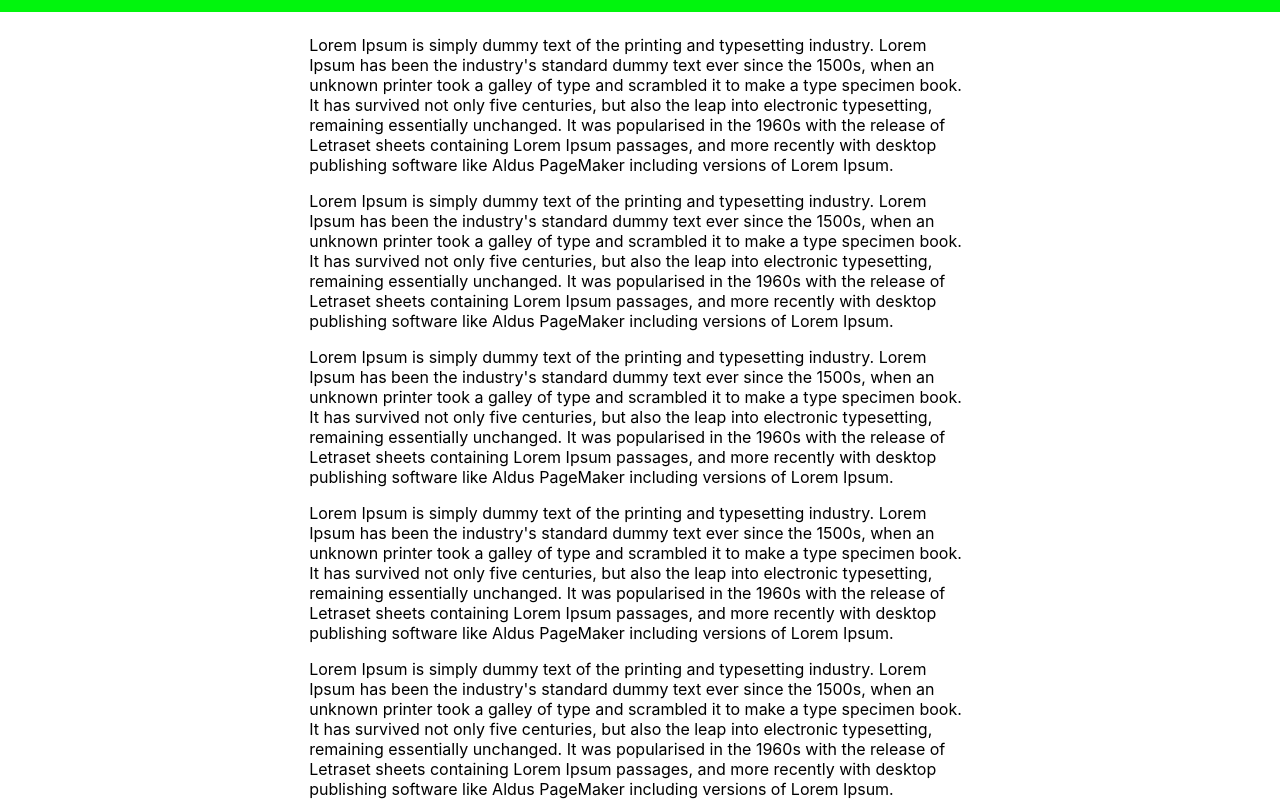
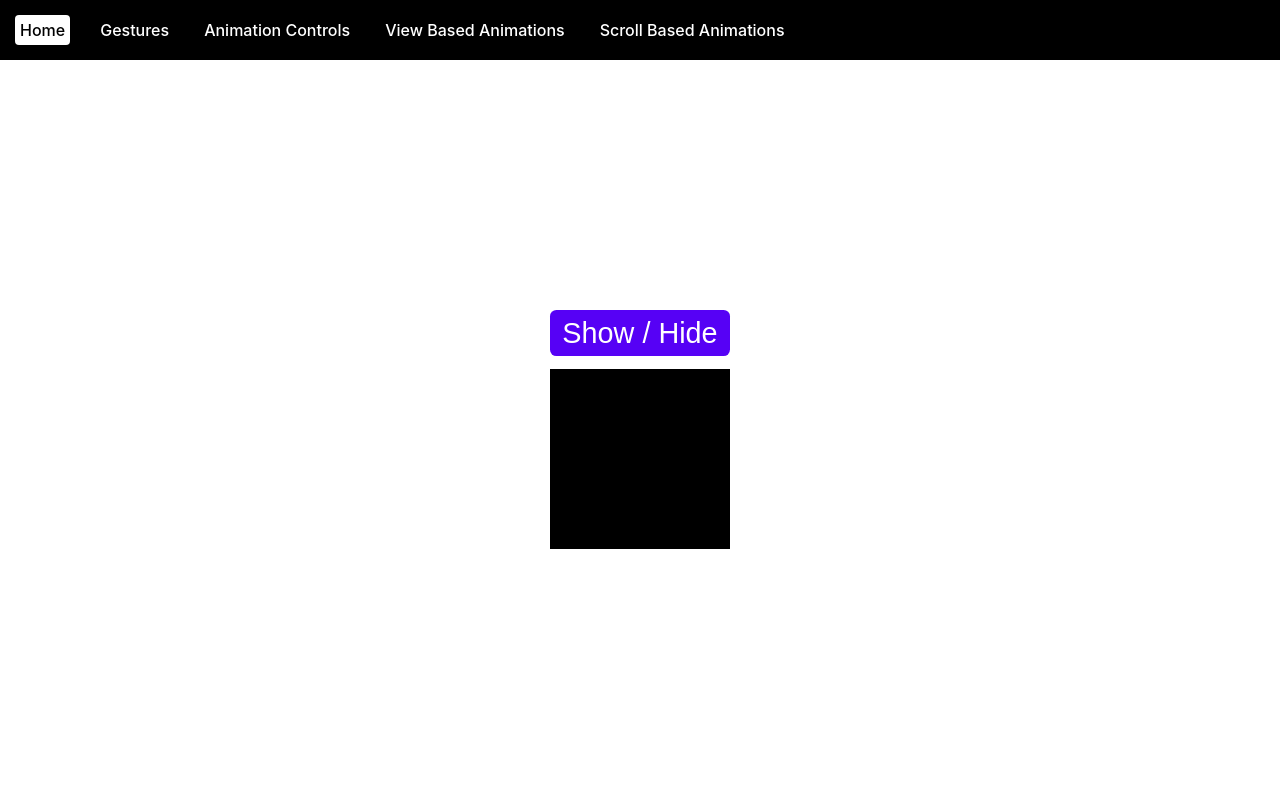
Before and after one commit to Shahrukh-elRed/framer-motion-demo, a React (Create React App) app: page / in a window 1280 px wide. Shown: the top 801 px of the page. Built offline with nearby package versions, Linux system fonts and the light colour scheme.

Commit message:
added routing and navbar for all different components

```diff
--- a/package.json
+++ b/package.json
@@ -9,6 +9,7 @@
     "framer-motion": "^11.2.10",
     "react": "^18.3.1",
     "react-dom": "^18.3.1",
+    "react-router-dom": "^6.23.1",
     "react-scripts": "5.0.1",
     "web-vitals": "^2.1.4"
   },
--- a/src/App.css
+++ b/src/App.css
@@ -1,7 +1,38 @@
+.page_not_found_container {
+    display: flex;
+    align-items: center;
+    justify-content: center;
+    gap: 18px;
+}
+
+.nav_bar {
+    display: flex;
+    flex-wrap: wrap;
+    gap: 25px;
+    font-weight: 500;
+    background-color: #000;
+    padding: 15px;
+}
+
+.nav_bar_item {
+    color: #fff;
+    padding: 5px;
+    cursor: pointer;
+}
+
+.active_nav_bar_item {
+    background-color: #fff;
+    color: #000;
+    padding: 10px;
+    border-radius: 4px;
+    padding: 5px;
+    cursor: pointer;
+}
+
 .basics_of_motion {
     display: grid;
     place-content: center;
-    height: 100vh;
+    height: calc(100vh - 61px);
     gap: 0.8rem;
 }
 
--- a/src/App.js
+++ b/src/App.js
@@ -1,18 +1,11 @@
 import './App.css';
-import AnimationControls from './components/AnimationControls';
-import BasicsOfMotion from './components/BasicsOfMotion';
-import Gestures from './components/Gestures';
-import ScrollAnimations from './components/ScrollAnimations';
-import ViewBasedAnimations from './components/ViewBasedAnimations';
+import Routing from './Routing';
 
 function App() {
+
   return (
     <>
-      {/* <BasicsOfMotion /> */}
-      {/* <Gestures /> */}
-      {/* <AnimationControls /> */}
-      {/* <ViewBasedAnimations /> */}
-      <ScrollAnimations />
+    <Routing />
     </>
   );
 }
--- /dev/null
+++ b/src/Routing.jsx
@@ -0,0 +1,27 @@
+import { BrowserRouter, Route, Routes } from 'react-router-dom';
+import AnimationControls from './components/AnimationControls';
+import BasicsOfMotion from './components/BasicsOfMotion';
+import Gestures from './components/Gestures';
+import ScrollAnimations from './components/ScrollAnimations';
+import ViewBasedAnimations from './components/ViewBasedAnimations';
+import Error404Page from './components/Error404Page';
+import Layout from './components/Layout';
+
+const Routing = () => {
+    return (
+        <BrowserRouter>
+            <Routes>
+            <Route path="/" element={<Layout />}>
+                <Route index element={<BasicsOfMotion />} />
+                <Route path="gestures" element={<Gestures />} />
+                <Route path="animation-controls" element={<AnimationControls />} />
+                <Route path="view-based-animations" element={<ViewBasedAnimations />} />
+                <Route path="scroll-based-animations" element={<ScrollAnimations />} />
+                <Route path="*" element={<Error404Page />} />
+            </Route>
+            </Routes>
+        </BrowserRouter>
+    )
+}
+
+export default Routing
--- /dev/null
+++ b/src/components/Error404Page.jsx
@@ -0,0 +1,10 @@
+const Error404Page = () => {
+  return (
+    <div className="page_not_found_container">
+        <h2>404!</h2>
+        <div>Page Not Found</div>
+    </div>
+  )
+}
+
+export default Error404Page
--- /dev/null
+++ b/src/components/Layout.jsx
@@ -0,0 +1,33 @@
+import { Link, Outlet, useLocation } from "react-router-dom";
+
+const Layout = () => {
+  const location = useLocation();
+
+  return (
+    <>
+      <nav>
+        <div className="nav_bar">
+          <Link to="/" className={location.pathname === "/" ? "active_nav_bar_item" : "nav_bar_item"}>
+            <div>Home</div>
+          </Link>
+          <Link to="/gestures" className={location.pathname === "/gestures" ? "active_nav_bar_item" : "nav_bar_item"}>
+            <div>Gestures</div>
+          </Link>
+          <Link to="/animation-controls" className={location.pathname === "/animation-controls" ? "active_nav_bar_item" : "nav_bar_item"}>
+            <div>Animation Controls</div>
+          </Link>
+          <Link to="/view-based-animations" className={location.pathname === "/view-based-animations" ? "active_nav_bar_item" : "nav_bar_item"}>
+            <div>View Based Animations</div>
+          </Link>
+          <Link to="/scroll-based-animations" className={location.pathname === "/scroll-based-animations" ? "active_nav_bar_item" : "nav_bar_item"}>
+            <div>Scroll Based Animations</div>
+          </Link>
+        </div>
+      </nav>
+
+      <Outlet />
+    </>
+  )
+};
+
+export default Layout;
--- a/src/components/ScrollAnimations.jsx
+++ b/src/components/ScrollAnimations.jsx
@@ -9,7 +9,7 @@ const ScrollAnimations = () => {
     )
 
     return (
-        <div>
+        <>
             <motion.div
                 className="scroll_progress_bar"
                 style={{
@@ -146,7 +146,7 @@ const ScrollAnimations = () => {
                     PageMaker including versions of Lorem Ipsum.
                 </p>
             </div>
-        </div>
+        </>
     )
 }
 
```
Also changed, not shown: 1 other file (tests, documents, lock files or other folders).
